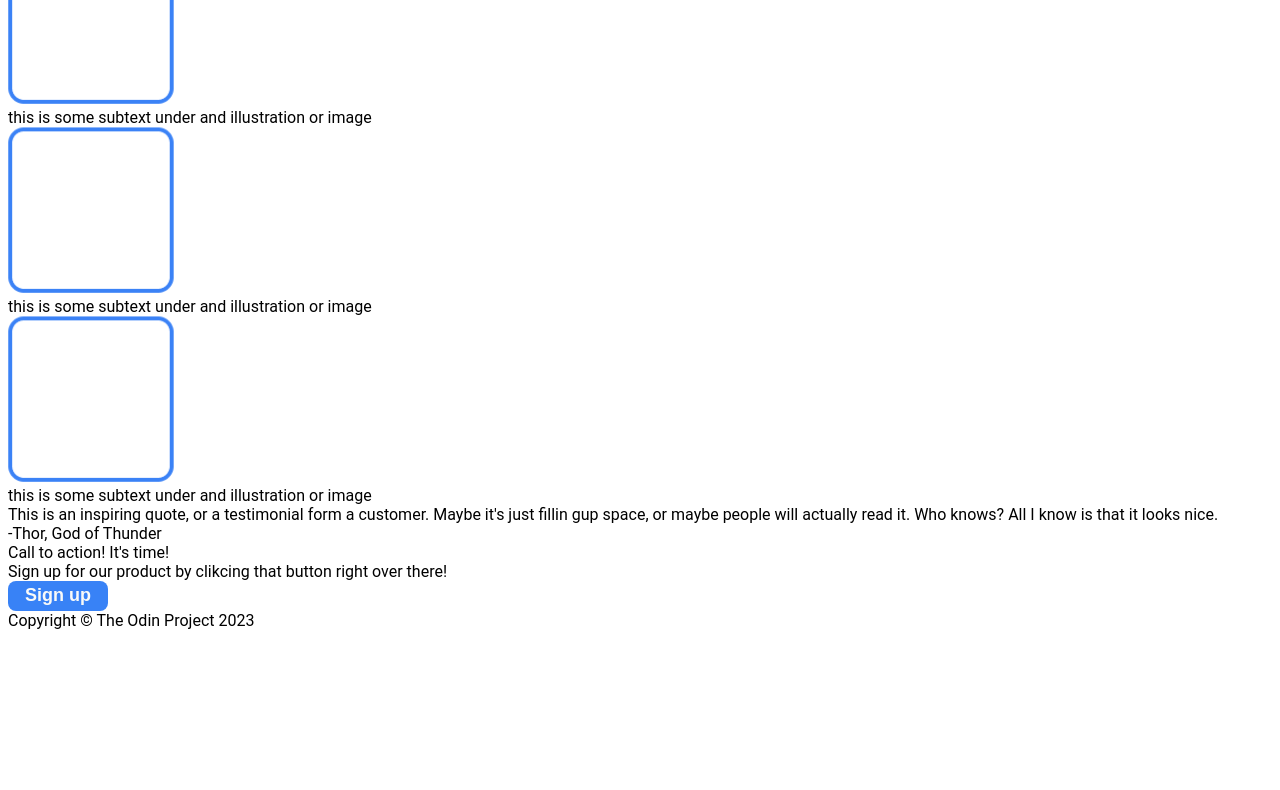
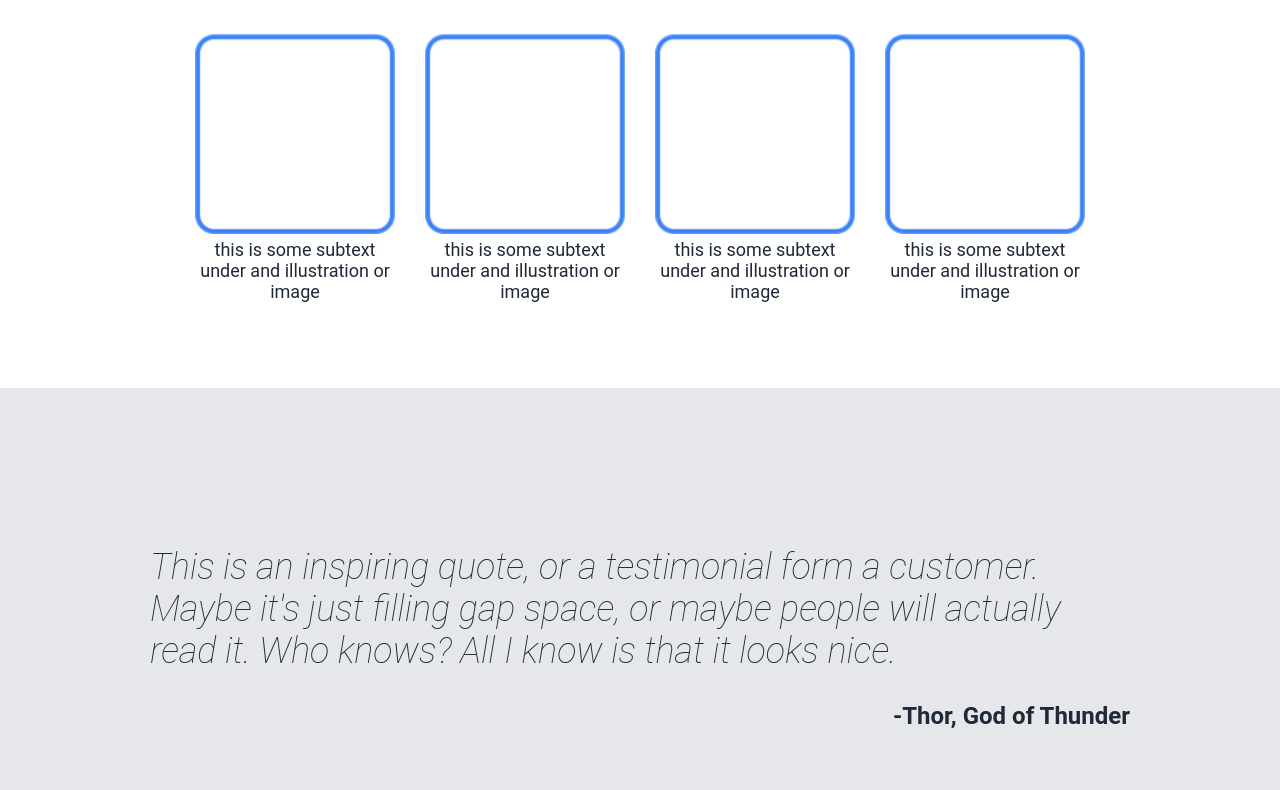
Before and after one commit to tsohn1/fancy_landing_page, a plain HTML site: page index.html in a window 1280 px wide. Shown: the part 700-1490 px from the top of the page. Before the commit the page ends 1338 px from the top, so only its background shows below. Drawn offline with Linux system fonts and the light colour scheme.

Commit message:
finish css implementation

```diff
--- a/index.html
+++ b/index.html
@@ -9,7 +9,8 @@
   </head>
   <body>
     <div class = "header">
-      Header Logo
+      <div class = "header-logo">Header Logo</div>
+
       <ul class = "header-links">
         <li>
           <a href = "#">header link one</a>
@@ -20,30 +21,44 @@
     </div>
     <div class = "body">
       <div class = "content-1">
+        <div class = "signup-text">
           <div class = "hero-main">This website is awesome</div>
           <div class = "hero-secondary">This website has some subtext that goes here under the main title. It's a smaller font and the color is lower contrast</div>
           <button>Sign up</button>
+        </div>
         <img src = "landingpageimage1.png" alt = "this is a placeholder for an image">
       </div>
       <div class = "content-2">
         <div class = "information-header">Some random information.</div>
-        <img src = "landingpageimage2.png">
-        <div class = "img-subtext">this is some subtext under and illustration or image</div>
-        <img src = "landingpageimage2.png">
-        <div class = "img-subtext">this is some subtext under and illustration or image</div>
-        <img src = "landingpageimage2.png">
-        <div class = "img-subtext">this is some subtext under and illustration or image</div>
+        <div class = "images">
+          <div class = "img-container">
            <img src = "landingpageimage2.png">
             <div class = "img-subtext">this is some subtext under and illustration or image</div>
           </div>
+          <div class = "img-container">
+            <img src = "landingpageimage2.png">
+             <div class = "img-subtext">this is some subtext under and illustration or image</div>
+           </div>
+           <div class = "img-container">
+            <img src = "landingpageimage2.png">
+             <div class = "img-subtext">this is some subtext under and illustration or image</div>
+           </div>
+           <div class = "img-container">
+            <img src = "landingpageimage2.png">
+             <div class = "img-subtext">this is some subtext under and illustration or image</div>
+           </div>
+        </div>
+      </div>
       <div class = "content-3">
-        <div class = "quote-text">This is an inspiring quote, or a testimonial form a customer. Maybe it's just fillin gup space, or maybe people will actually read it. Who knows? All I know is that it looks nice.</div>
+        <div class = "quote-text">This is an inspiring quote, or a testimonial form a customer. Maybe it's just filling gap space, or maybe people will actually read it. Who knows? All I know is that it looks nice.</div>
         <div class = "quote-author">-Thor, God of Thunder</div>
       </div>
       <div class = "content-4">
         <div class = "signup-container">
+          <div class = "signup-container-left">
             <div class = "signup-main">Call to action! It's time!</div>
             <div class = "signup-secondary">Sign up for our product by clikcing that button right over there!</div>
+          </div>
         <button>Sign up</button>
         </div>
       </div>
--- a/style.css
+++ b/style.css
@@ -3,6 +3,14 @@ body {
   min-height: 100vh;
   display: flex;
   flex-direction: column;
+  margin: 0;
+}
+
+.content-1, .content-2, .content-3, .content-4 {
+  height: 500px;
+  display: flex;
+  justify-content: center;
+  align-items: center;
 }
 
 .header {
@@ -10,6 +18,14 @@ body {
   color: #f9faf8;
   font-size: 24px;
   font-weight: bold;
+  display: flex;
+  justify-content: space-between;
+  padding: 30px;
+}
+
+li {
+  display: flex;
+  gap: 16px;
 }
 
 ul {
@@ -27,27 +43,131 @@ a{
 
 .content-1 {
   background: #1F2937;
+  display: flex;
+  gap: 50px;
 }
 
 .hero-main {
   font-size: 48px;
-  font-weight: bolder;
+  font-weight: 900;
   color: #f9faf8;
+  margin-bottom: 10px;
 }
 
 .hero-secondary {
   font-size: 18px;
   color: #e5e7eb;
   font-weight: normal;
+  margin-bottom: 10px;
 }
 
 button{
   border-radius: 8px;
-  width: 100px;
-  height: 30px;
+  width: 125px;
+  height: 40px;
   background-color: #3882f6;
   border-width: 0px;
   font-size: 18px;
   font-weight: bold;
   color: #f9faf8;
 }
+.content-2{
+  flex-direction: column;
+}
+.information-header{
+  font-size: 36px;
+  font-weight: 900;
+  margin-bottom: 50px;
+}
+
+.img-subtext{
+  font-size: 18px;
+  font-weight: normal;
+  color: #1f2937;
+  text-align: center;
+}
+.images {
+  display: flex;
+  gap: 30px;
+  margin-bottom: 100px;
+}
+.img-container {
+  display: flex;
+  height: 200px;
+  width: 200px;
+  flex-direction: column;
+
+}
+.content-3{
+  background: #e5e7eb;
+  flex-direction: column;
+  align-items: end;
+}
+
+.quote-text{
+  font-size: 36px;
+  font-style: italic;
+  font-weight: 50;
+  color: #1F2937;
+  margin-bottom: 30px;
+}
+
+.quote-author{
+  font-size: 24px;
+  font-weight: bold;
+  color: #1f2937;
+}
+
+.signup-container{
+  border-radius: 8px;
+  background-color: #3882f6;
+  flex: auto;
+  height: 80px;
+  padding: 30px;
+  padding-left: 100px;
+  padding-right: 100px;
+  display: flex;
+  justify-content: space-between;
+  align-items: center;
+}
+
+.signup-main {
+  color: #f9faf8;
+  font-size: 24px;
+  font-weight: bold;
+}
+
+.signup-secondary, .copyright {
+  color: #e5e7eb;
+  font-size: 18px;
+}
+
+.content-4 button{
+  border-width: 2px;
+  border-color: #f9faf8;
+}
+
+.footer {
+  padding: 30px;
+  background-color: #1F2937;
+  justify-content: center;
+  align-items: center;
+  text-align: center;
+}
+
+.header, .content-1, .content-2, .content-3, .content-4, .footer {
+  padding-left: 150px;
+  padding-right: 150px;
+}
+
+
+
+img {
+  max-width: 50%;
+  height: auto;
+}
+
+.img-container img {
+  max-width: 100%;
+  margin-bottom: 5px;
+}
```
Lines whose indentation alone changed are shown as unchanged.
